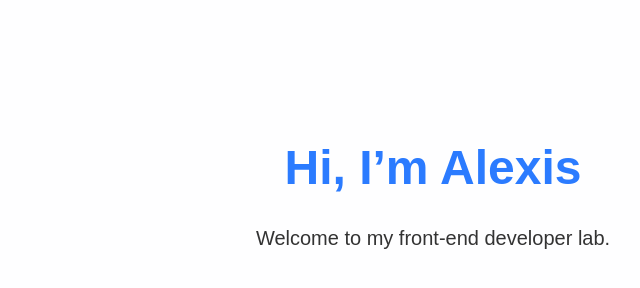
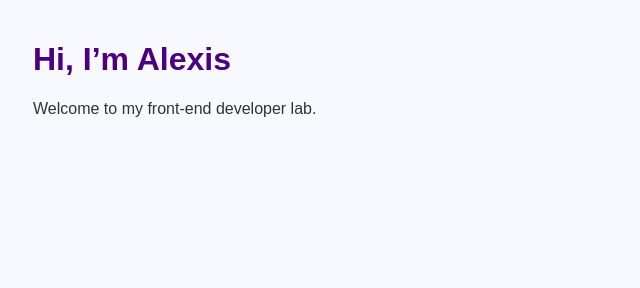
Before and after one commit to lexgeeweb/frontend-lex-lab, a plain HTML site: page index.html in a window 1280 px wide. Shown: the whole page, without its empty margins (207-847 px from the left). Drawn offline with Linux system fonts and the light colour scheme.

Commit message:
Update index.html

```diff
--- a/index.html
+++ b/index.html
@@ -4,22 +4,8 @@
 <meta charset="UTF-8" />
 <meta name="viewport" content="width=device-width, initial-scale=1.0" />
 <title>Hi, I’m Alexis</title>
-<style>
-body {
-font-family: Arial, sans-serif;
-background-color: #fefeff;
-color: #333;
-text-align: center;
-padding: 100px 20px;
-}
-h1 {
-font-size: 3rem;
-color: #2b7bff;
-}
-p {
-font-size: 1.25rem;
-}
-</style>
+<link rel="stylesheet" href="style.css">
+
 </head>
 <body>
 <h1>Hi, I’m Alexis</h1>
```
